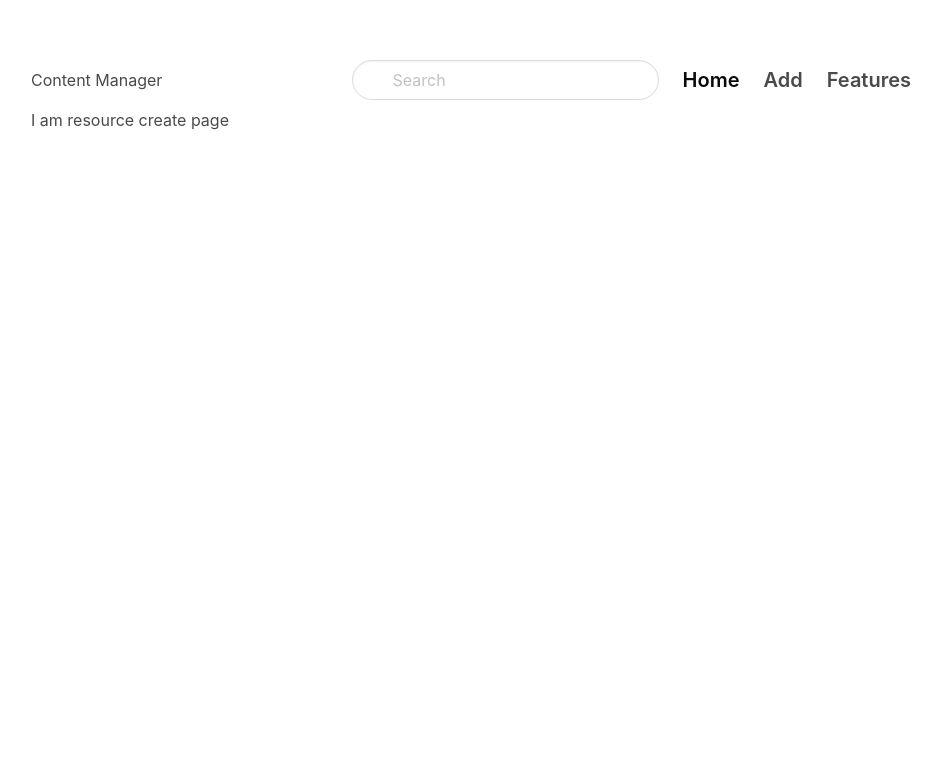
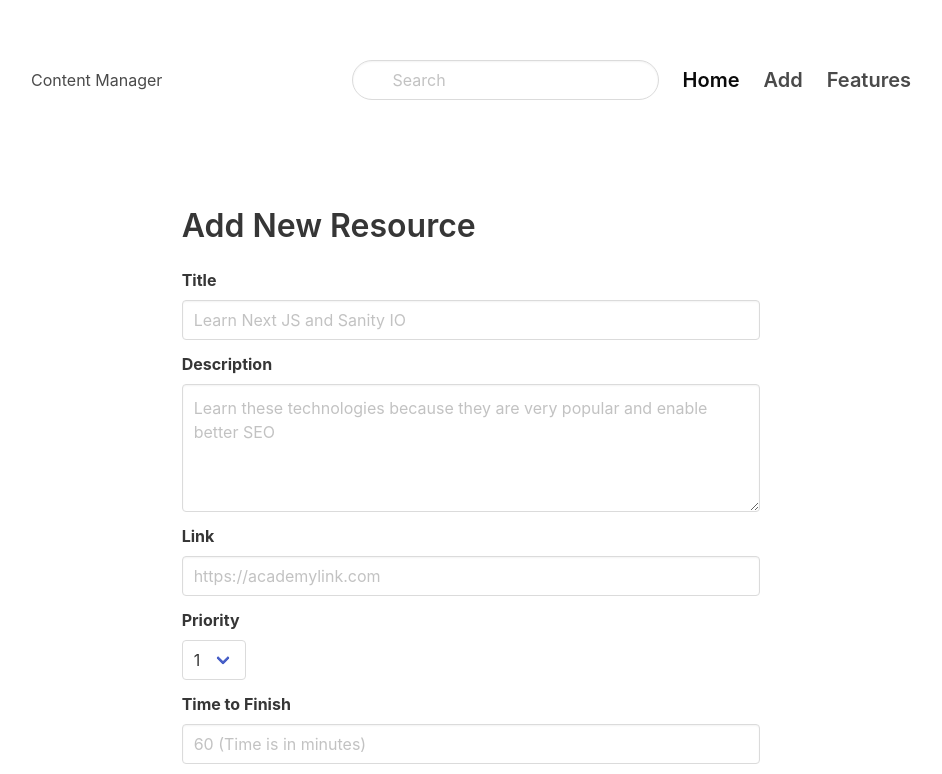
Before and after one commit to WillHDev/StoicList3.0, a Next.js app: page /resources/new in a window 1280 px wide. Shown: the part 148-922 px from the top of the page, without its empty margins (169-1111 px from the left). Before the commit the page ends 800 px from the top, so only its background shows below. Built offline with nearby package versions, Linux system fonts and the light colour scheme.

Commit message:
added form

```diff
--- a/pages/resources/new.js
+++ b/pages/resources/new.js
@@ -3,11 +3,78 @@
 import Layout from 'components/Layout';
 const ResourceCreate = () => {
     return (
-        <Layout>
-            <div>
-                I am resource create page
-            </div>
-        </Layout>
+            <Layout>
+                <div className="container">
+                    <div className="columns">
+                        <div className="column is-8 is-offset-2">
+                            <div className="resource-form">
+                                <h1 className="title">Add New Resource</h1>
+                                    <form>
+                                        <div className="field">
+                                            <label className="label">Title</label>
+                                            <div className="control">
+                                                <input
+                                                className="input"
+                                                type="text"
+                                                placeholder="Learn Next JS and Sanity IO" />
+                                        </div>
+                                    </div>
+                                        <div className="field">
+                                            <label className="label">Description</label>
+                                            <div className="control">
+                                                <textarea
+                                                className="textarea"
+                                                placeholder="Learn these technologies because they are very popular and enable better SEO">
+                                                </textarea>
+                                        </div>
+                                        </div>
+                                    <div className="field">
+                                            <label className="label">Link</label>
+                                            <div className="control">
+                                                <input
+                                                className="input"
+                                                type="text"
+                                                placeholder="https://academylink.com" />
+                                        </div>
+                                    </div>
+                                    <div className="field">
+                                        <label className="label">Priority</label>
+                                        <div className="control">
+                                            <div className="select">
+                                            <select>
+                                                <option>1</option>
+                                                <option>2</option>
+                                                <option>3</option>
+                                                <option>4</option>
+                                                <option>5</option>
+                                            </select>
+                                            </div>
+                                        </div>
+                                        </div>
+                                    <div className="field">
+                                            <label className="label">Time to Finish</label>
+                                            <div className="control">
+                                                <input
+                                                 className="input"
+                                                 type="number"
+                                                 placeholder="60 (Time is in minutes)" />
+                                        </div>
+                                    </div>
+                                    <div className="field is-grouped">
+                                        <div className="control">
+                                            <button className="button is-link">Submit</button>
+                                        </div>
+                                        <div className="control">
+                                            <button className="button is-link is-light">Cancel</button>
+                                        </div>
+                                        </div>
+                                </form>
+                            </div>
+                        </div>
+                    </div>
+                </div>
+
+            </Layout>
     )
 }
 
--- a/styles/globals.css
+++ b/styles/globals.css
@@ -14,3 +14,7 @@
 * {
   box-sizing: border-box;
 }
+
+.resource-form {
+  margin-top: 100px
+}
```
